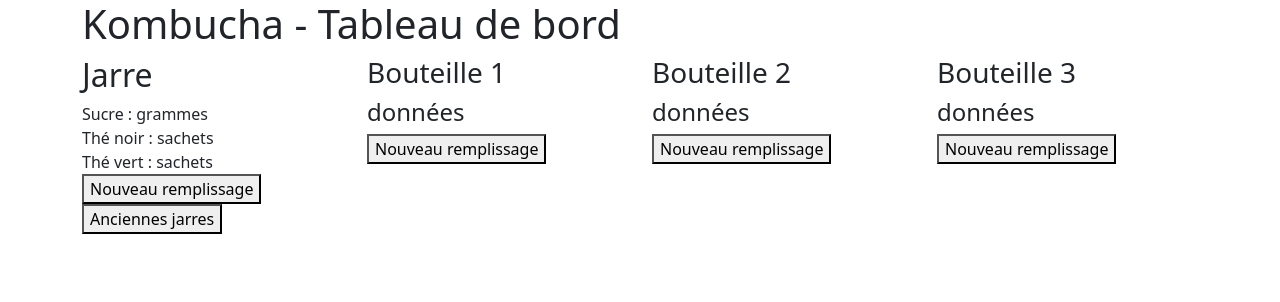
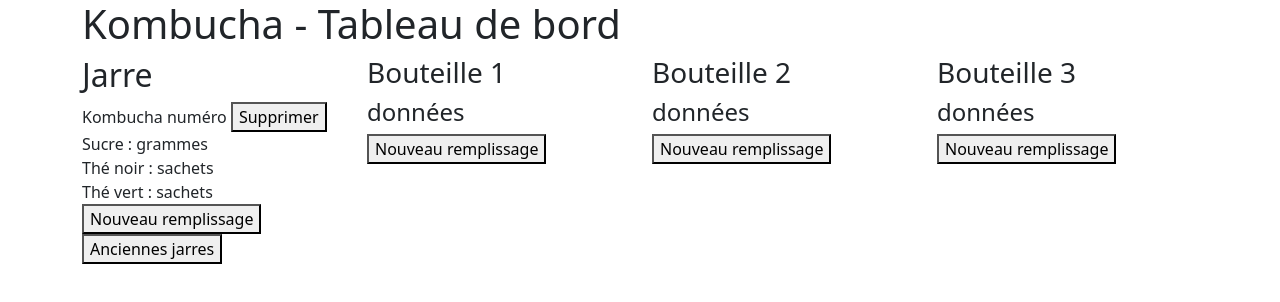
Before and after one commit to florentmtl/komboucha, a React (Vite) app: page / in a window 1280 px wide. Shown: the top 302 px of the page. Built offline with nearby package versions, Linux system fonts and the light colour scheme; no server answers; the HTML template or start-up script is replaced by a standard one.

Commit message:
allow deletion of jarre

```diff
--- a/package.json
+++ b/package.json
@@ -15,6 +15,7 @@
     "eslint-plugin-jsx-a11y": "^6.8.0",
     "prettier": "^3.2.5",
     "react": "^18.2.0",
+    "react-datepicker": "^6.2.0",
     "react-dom": "^18.2.0"
   },
   "devDependencies": {
--- a/src/components/Jarre.jsx
+++ b/src/components/Jarre.jsx
@@ -12,7 +12,6 @@ export function Jarre({ className }) {
   const [theNoir, setTheNoir] = useState('5');
   const [currentJarre, setCurrentJarre] = useState({});
   const [jarres, setJarres] = useState({});
-  const [jarreId, setJarreId] = useState(0);
 
   const fetchJarre = useCallback(() => {
     fetch('http://localhost:4000/jarres', {
@@ -33,7 +32,7 @@ export function Jarre({ className }) {
     fetch('http://localhost:4000/jarres', {
       method: 'POST',
       body: JSON.stringify({
-        id: jarreId,
+        id: currentJarre ? currentJarre.id + 1 : 0,
         sucre: sucre,
         theVert: theVert,
         theNoir: theNoir,
@@ -46,24 +45,42 @@ export function Jarre({ className }) {
       .catch((err) => {
         console.log(err);
       });
-  }, [sucre, theNoir, theVert, jarreId]);
+  }, [sucre, theNoir, theVert, currentJarre]);
+
+  const deleteJarre = useCallback(
+    (id) => {
+      fetch('http://localhost:4000/jarres/del', {
+        method: 'POST',
+        body: JSON.stringify({
+          id: id,
+        }),
+        headers: {
+          'Content-type': 'application/json; charset=UTF-8',
+        },
+      })
+        .then((response) => response.json())
+        .catch((err) => {
+          console.log(err);
+        });
+      fetchJarre();
+    },
+    [fetchJarre],
+  );
 
   const handleSubmit = useCallback(() => {
     sendJarre();
-    setJarreId((v) => v + 1);
     toggleShowSliders();
     fetchJarre();
   }, [sendJarre, toggleShowSliders, fetchJarre]);
 
   useEffect(() => {
     fetchJarre();
-    setJarreId(jarres.length ? jarres.length : 0);
   }, []);
 
   return (
     <div className={className}>
       <h2>Jarre</h2>
-      <JarreStatut currentJarre={currentJarre} />
+      <JarreStatut currentJarre={currentJarre} onDelete={deleteJarre} />
       {showSliders && (
         <JarreSliders
           sucre={sucre}
@@ -75,7 +92,7 @@ export function Jarre({ className }) {
         />
       )}
       <FillButton showSliders={showSliders} onToggle={toggleShowSliders} onSubmit={handleSubmit} />
-      <OlderJarres jarres={jarres} />
+      <OlderJarres jarres={jarres} onDelete={deleteJarre} />
     </div>
   );
 }
--- a/src/components/JarreStatut.jsx
+++ b/src/components/JarreStatut.jsx
@@ -1,7 +1,9 @@
-export function JarreStatut({ currentJarre }) {
+export function JarreStatut({ currentJarre, onDelete }) {
   if (currentJarre) {
     return (
       <div>
+        Kombucha numéro {currentJarre.id}
+        <button onClick={() => onDelete(currentJarre.id)}>Supprimer</button>
         <div>Sucre : {currentJarre.sucre} grammes</div>
         <div>Thé noir : {currentJarre.theNoir} sachets</div>
         <div>Thé vert : {currentJarre.theVert} sachets</div>
--- a/src/components/OlderJarres.jsx
+++ b/src/components/OlderJarres.jsx
@@ -1,9 +1,7 @@
 import { useToggle } from './hooks/useToggle.js';
 import { OlderJarresList } from './OlderJarresList.jsx';
 
-export function OlderJarres({ jarres }) {
-  console.log(jarres);
-
+export function OlderJarres({ jarres, onDelete }) {
   const [displayOldJarres, toggleDisplayOldJarres] = useToggle(false);
 
   if (jarres.length < 1) {
@@ -15,7 +13,9 @@ export function OlderJarres({ jarres }) {
       <button onClick={toggleDisplayOldJarres}>
         {displayOldJarres ? 'Cacher anciennes jarres' : 'Anciennes jarres'}
       </button>
-      {displayOldJarres && <OlderJarresList jarres={jarres.slice(-Math.min(5, jarres.length + 1), -1).reverse()} />}
+      {displayOldJarres && (
+        <OlderJarresList jarres={jarres.slice(-Math.min(5, jarres.length + 1), -1).reverse()} onDelete={onDelete} />
+      )}
     </div>
   );
 }
--- a/src/components/OlderJarresList.jsx
+++ b/src/components/OlderJarresList.jsx
@@ -1,13 +1,15 @@
-export function OlderJarresList({ jarres }) {
+export function OlderJarresList({ jarres, onDelete }) {
   return (
     <div>
       <ul>
         {jarres.map((item) => (
           <li key={item.id}>
+            Komboucha numéro {item.id}
+            <button onClick={() => onDelete(item.id)}>Supprimer</button>
             <ul>
-              <li key="sucre">Sucre : {item.sucre}</li>
-              <li key="theNoir">Thé noir : {item.theNoir}</li>
-              <li key="theVert">Thé vert : {item.theVert}</li>
+              <li key="sucre">Sucre : {item.sucre} grammes</li>
+              <li key="theNoir">Thé noir : {item.theNoir} sachets</li>
+              <li key="theVert">Thé vert : {item.theVert} sachets</li>
             </ul>
           </li>
         ))}
```
Also changed, not shown: 1 other file (tests, documents, lock files or other folders).
